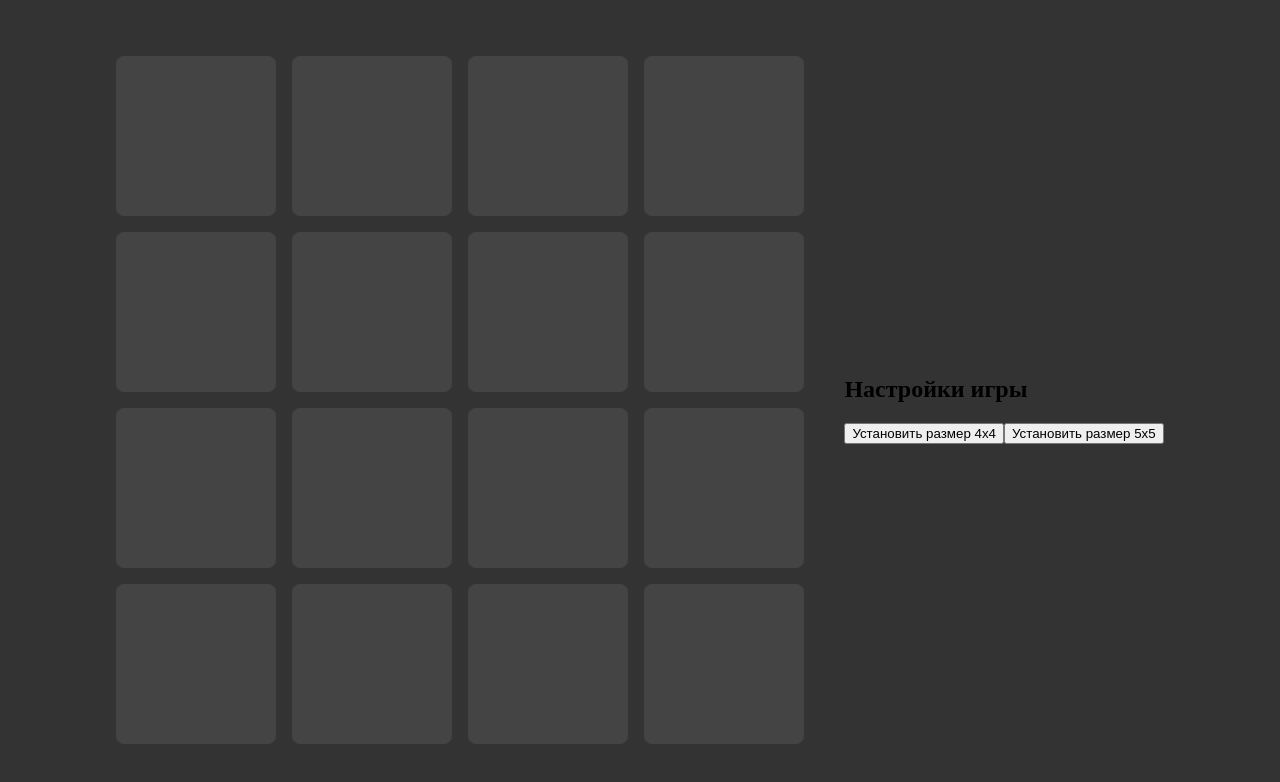
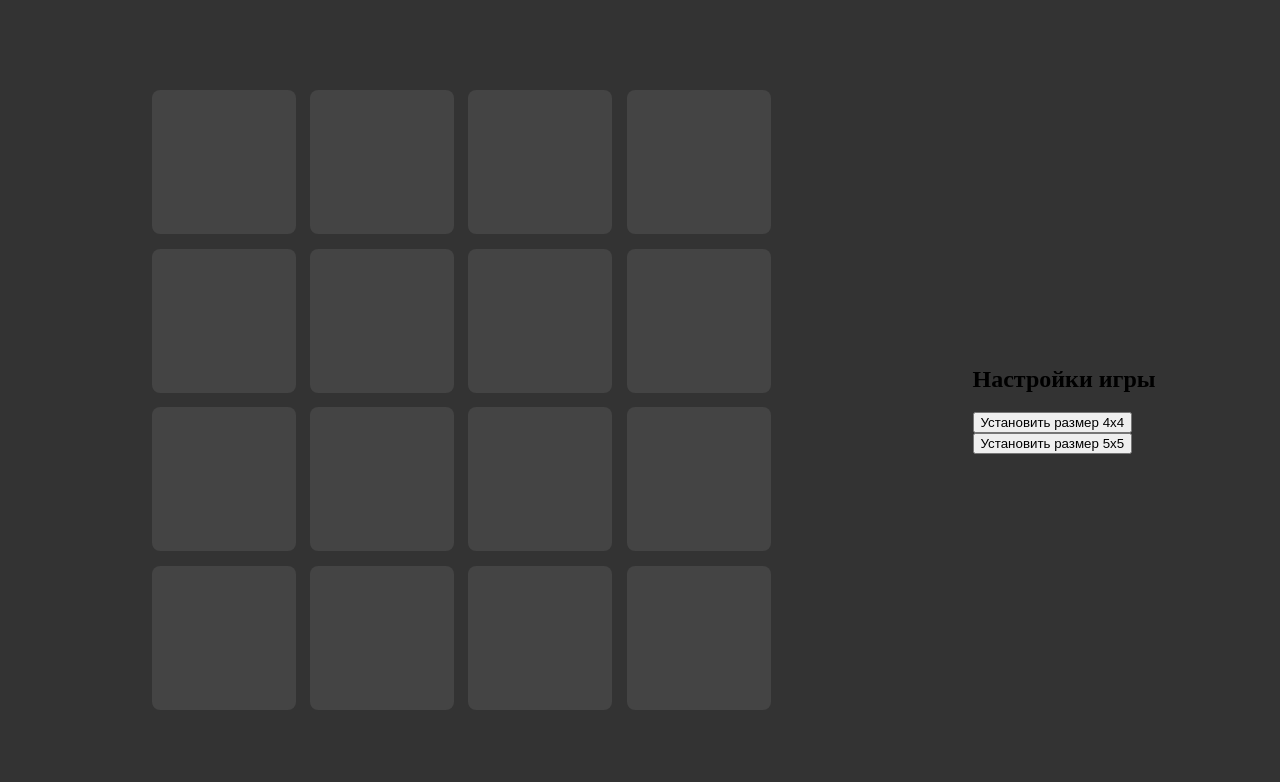
Before and after one commit to CopperyTexas/2048, a React app: page / in a window 1280 px wide. Shown: the top 782 px of the page. Built offline with nearby package versions, Linux system fonts and the light colour scheme.

Commit message:
разобрался с размерами

```diff
--- a/src/components/App.module.scss
+++ b/src/components/App.module.scss
@@ -5,9 +5,18 @@ body {
 }
 .app {
 	display: flex;
+	flex-direction: row;
 	justify-content: center;
 	align-items: center;
 	height: 100vh;
-	width: 100vw;
-	gap: 5vh;
+	gap: 50px;
 }
+.gameBoardArena {
+	display: grid;
+	place-items: center;
+	height: 100%;
+	flex: 3;
+}
+.settingsPanelArena {
+	flex: 1;
+}
--- a/src/components/App.tsx
+++ b/src/components/App.tsx
@@ -14,8 +14,12 @@ const App = () => {
 
 	return (
 		<div className={classes.app}>
-			<GameBoard gridSize={gridSize} />
-			<SettingsPanel updateSettings={updateSettings} />
+			<div className={classes.gameBoardArena}>
+				<GameBoard gridSize={gridSize} />
+			</div>
+			<div className={classes.settingsPanelArena}>
+				<SettingsPanel updateSettings={updateSettings} />
+			</div>
 		</div>
 	)
 }
--- a/src/components/cell/cell.tsx
+++ b/src/components/cell/cell.tsx
@@ -9,7 +9,6 @@ interface CellProps {
 
 const Cell: React.FC<CellProps> = ({ x, y }) => {
 	const animationDelay = `${Math.random()}s`
-	const animationName = 'cellAnimation'
 
 	return (
 		<div
--- a/src/components/gameBoard/gameBoard.module.scss
+++ b/src/components/gameBoard/gameBoard.module.scss
@@ -1,9 +1,8 @@
 .game_board {
-	--cell-size: 20vmin;
-	--cell-gap: 2vmin;
 	position: relative;
 	display: grid;
 	border-radius: 1vmin;
+	margin: 0;
 	transition: grid-template-columns 0.5s ease-in-out,
 		grid-template-rows 0.5s ease-in-out, gap 0.5s ease-in-out;
 }
--- a/src/components/gameBoard/gameBoard.tsx
+++ b/src/components/gameBoard/gameBoard.tsx
@@ -11,8 +11,13 @@ const GameBoard: React.FC<GameBoardProps> = ({ gridSize }) => {
 	const [gapSize, setGapSize] = useState(5)
 	useEffect(() => {
 		const handleResize = () => {
-			const width = window.innerWidth
-			const newCellSize = Math.max(width / gridSize / 2, 20)
+			const maxWidth = 1600
+			const width = Math.min(window.innerWidth * 0.9, maxWidth)
+			const maxCellSize = 200
+			const newCellSize = Math.min(
+				Math.max(width / gridSize / 2, 20),
+				maxCellSize
+			)
 			setCellSize(newCellSize)
 			const newGapSize = Math.max(newCellSize * 0.1, 5)
 			setGapSize(newGapSize)
```
